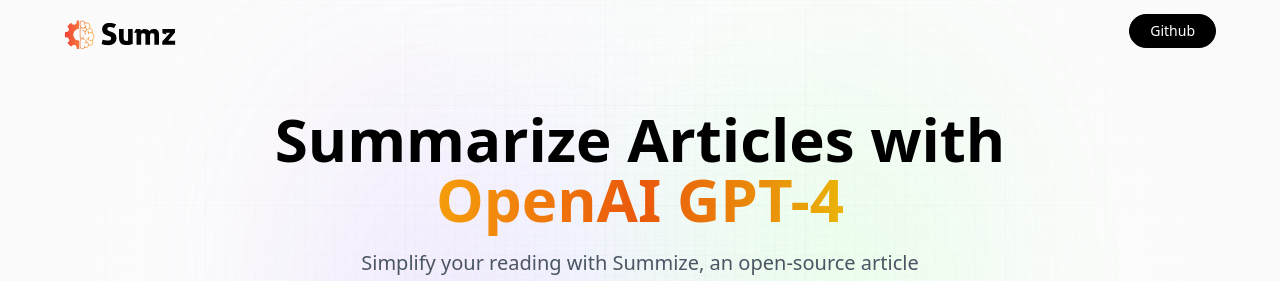
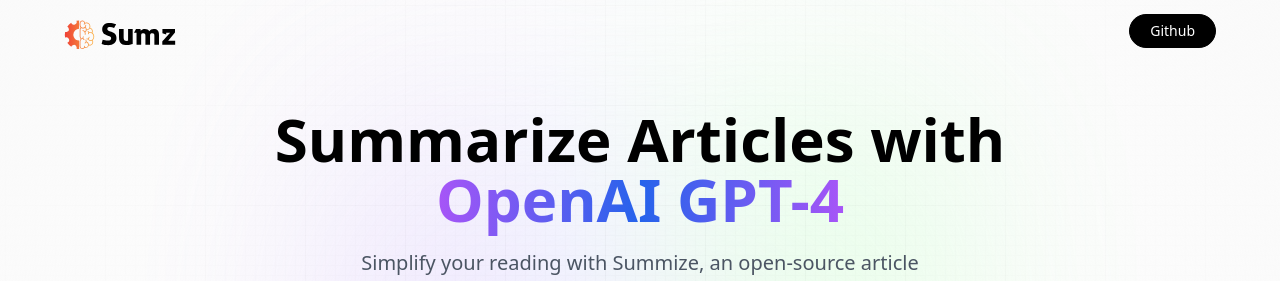
Before and after one commit to mhaln3mi/Article-Summarizer, a React (Vite) app: page / in a window 1280 px wide. Shown: the top 281 px of the page. Built offline with nearby package versions, Linux system fonts and the light colour scheme; no server answers; a web font is replaced by a local one.

Commit message:
style changes

```diff
--- a/src/App.css
+++ b/src/App.css
@@ -83,8 +83,8 @@
   @apply mt-5 text-5xl font-extrabold leading-[1.15] text-black sm:text-6xl text-center;
 }
 
-.orange_gradient {
-  @apply bg-gradient-to-r from-amber-500 via-orange-600 to-yellow-500 bg-clip-text text-transparent;
+.purple_gradient {
+  @apply bg-gradient-to-r from-purple-500 via-blue-600 to-purple-500 bg-clip-text text-transparent;
 }
 
 .desc {
--- a/src/components/Hero.jsx
+++ b/src/components/Hero.jsx
@@ -16,7 +16,7 @@
 
         <h1 className='head_text'>
             Summarize Articles with <br className='max-md:hidden'/>
-            <span className='orange_gradient'>OpenAI GPT-4</span>
+            <span className='purple_gradient'>OpenAI GPT-4</span>
         </h1>
         <h2 className='desc'>
             Simplify your reading with Summize, an open-source article summarizer
```
